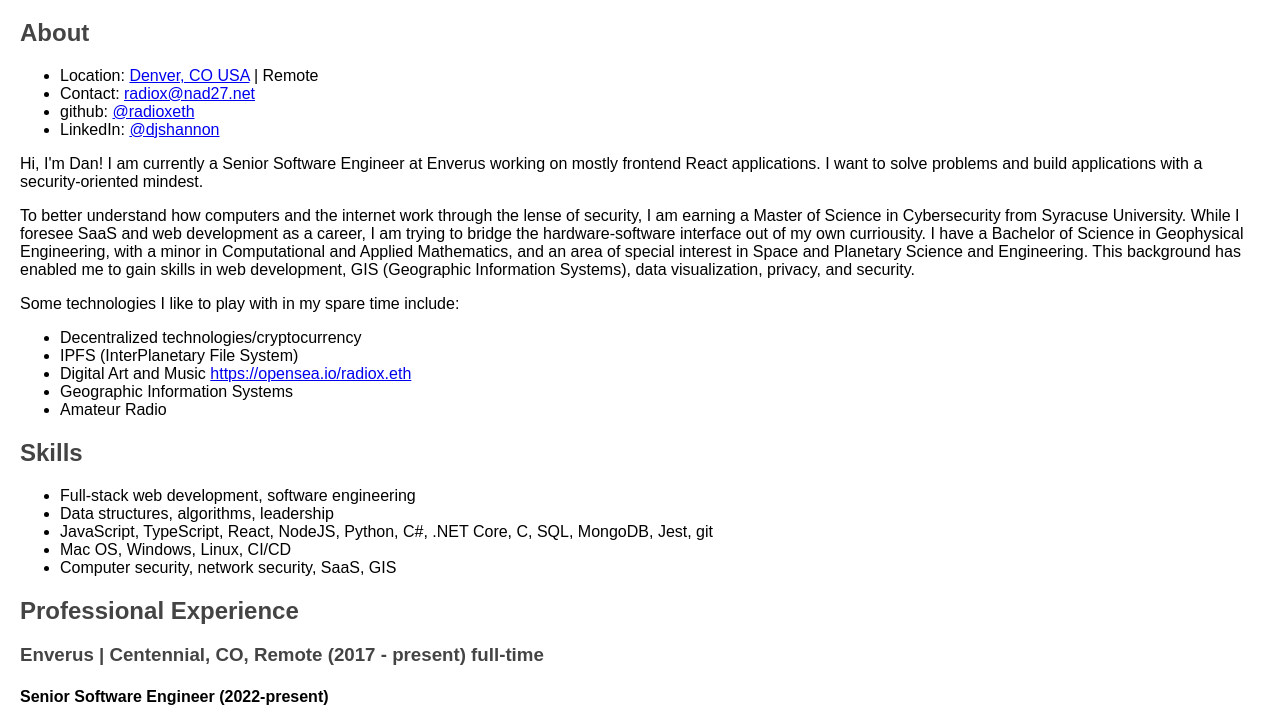
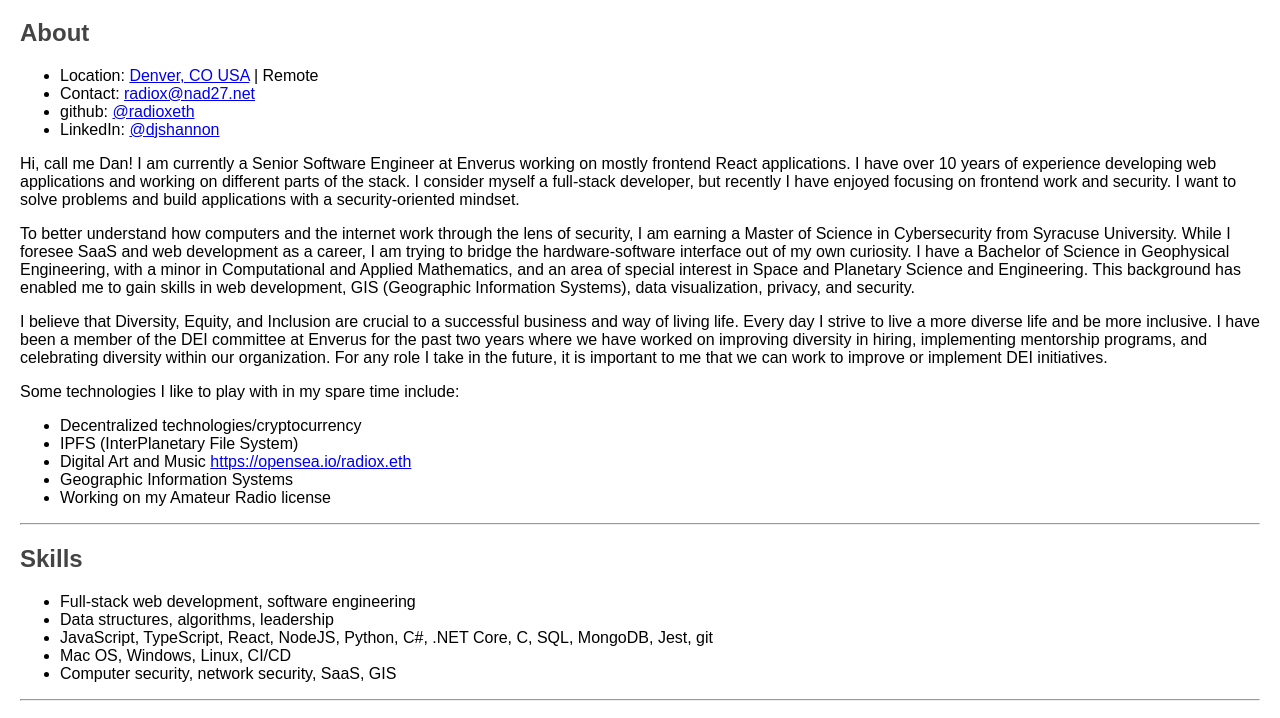
Before and after one commit to radioxeth/nad27, a plain HTML site: page index.html in a window 1280 px wide. Shown: the part 61-779 px from the top of the page. Drawn offline with Linux system fonts and the light colour scheme.

Commit message:
updated resume

```diff
--- a/index.html
+++ b/index.html
@@ -39,16 +39,25 @@
             </li>
         </ul>
         <p>
-            Hi, I'm Dan! I am currently a Senior Software Engineer at Enverus working on mostly frontend React
-            applications. I want to solve problems and build applications with a security-oriented mindest.
+            Hi, call me Dan! I am currently a Senior Software Engineer at Enverus working on mostly frontend React
+            applications. I have over 10 years of experience developing web applications and working on different parts
+            of the stack. I consider myself a full-stack developer, but recently I have enjoyed focusing on frontend
+            work and security. I want to solve problems and build applications with a security-oriented mindset.
         </p>
         <p>
-            To better understand how computers and the internet work through the lense of security, I am earning a
+            To better understand how computers and the internet work through the lens of security, I am earning a
             Master of Science in Cybersecurity from Syracuse University. While I foresee SaaS and web development as a
-            career, I am trying to bridge the hardware-software interface out of my own curriousity. I have a Bachelor
+            career, I am trying to bridge the hardware-software interface out of my own curiosity. I have a Bachelor
             of Science in Geophysical Engineering, with a minor in Computational and Applied Mathematics, and an area of
             special interest in Space and Planetary Science and Engineering. This background has enabled me to gain
             skills in web development, GIS (Geographic Information Systems), data visualization, privacy, and security.
+        </p>
+        <p>
+            I believe that Diversity, Equity, and Inclusion are crucial to a successful business and way of living life.
+            Every day I strive to live a more diverse life and be more inclusive. I have been a member of the DEI
+            committee at Enverus for the past two years where we have worked on improving diversity in hiring,
+            implementing mentorship programs, and celebrating diversity within our organization. For any role I take in
+            the future, it is important to me that we can work to improve or implement DEI initiatives.
         </p>
         <p>
             Some technologies I like to play with in my spare time include:
@@ -57,10 +66,11 @@
             <li>IPFS (InterPlanetary File System)</li>
             <li>Digital Art and Music <a href="https://opensea.io/radiox.eth">https://opensea.io/radiox.eth</a></li>
             <li>Geographic Information Systems</li>
-            <li>Amateur Radio</li>
+            <li>Working on my Amateur Radio license</li>
         </ul>
         </p>
     </section>
+    <hr>
     <section>
         <h2>Skills</h2>
         <ul>
@@ -71,11 +81,11 @@
             <li>Computer security, network security, SaaS, GIS</li>
         </ul>
     </section>
-
+    <hr>
     <section>
         <h2>Professional Experience</h2>
 
-        <h3>Enverus | Centennial, CO, Remote (2017 - present) full-time</h3>
+        <h3>Enverus | Centennial, CO | Remote (2017 - present) full-time</h3>
 
         <h4>Senior Software Engineer (2022-present)</h4>
         <ul>
@@ -94,7 +104,8 @@
             <li>Develop React and .NET Core applications.</li>
             <li>Guide software design and implementation.</li>
         </ul>
-        <h3>DrillingInfo (merged with RS Energy and rebranded to Enverus in 2020)</h3>
+        <h3>DrillingInfo* | Littleton, CO (2017 - present) full-time</h3>
+        <p>*<em>In 2020, DrillingInfo merged with RS Energy to form Enverus.</em></p>
         <h4>Associate Software Engineer (2019-2021)</h4>
         <ul>
             <li>Upgraded Prodcast - an oil and gas production forecasting tool, to allow users to forecast 900 unique
@@ -119,7 +130,7 @@
             <li>Tech stack included ArcGIS, ASP .NET, .NET Core, JavaScript, Angular, JQuery, CoffeeScript, SQL.</li>
         </ul>
     </section>
-
+    <hr>
     <section>
         <h2>Education</h2>
 
@@ -193,6 +204,7 @@
         <ul>
             <li>Bachelor of Science in Geophysical Engineering</li>
             <li>Minor in Computational and Applied Mathematics</li>
+            <li>Area of Special Interest in Space and Planetary Science and Engineering</li>
         </ul>
     </section>
 
```
